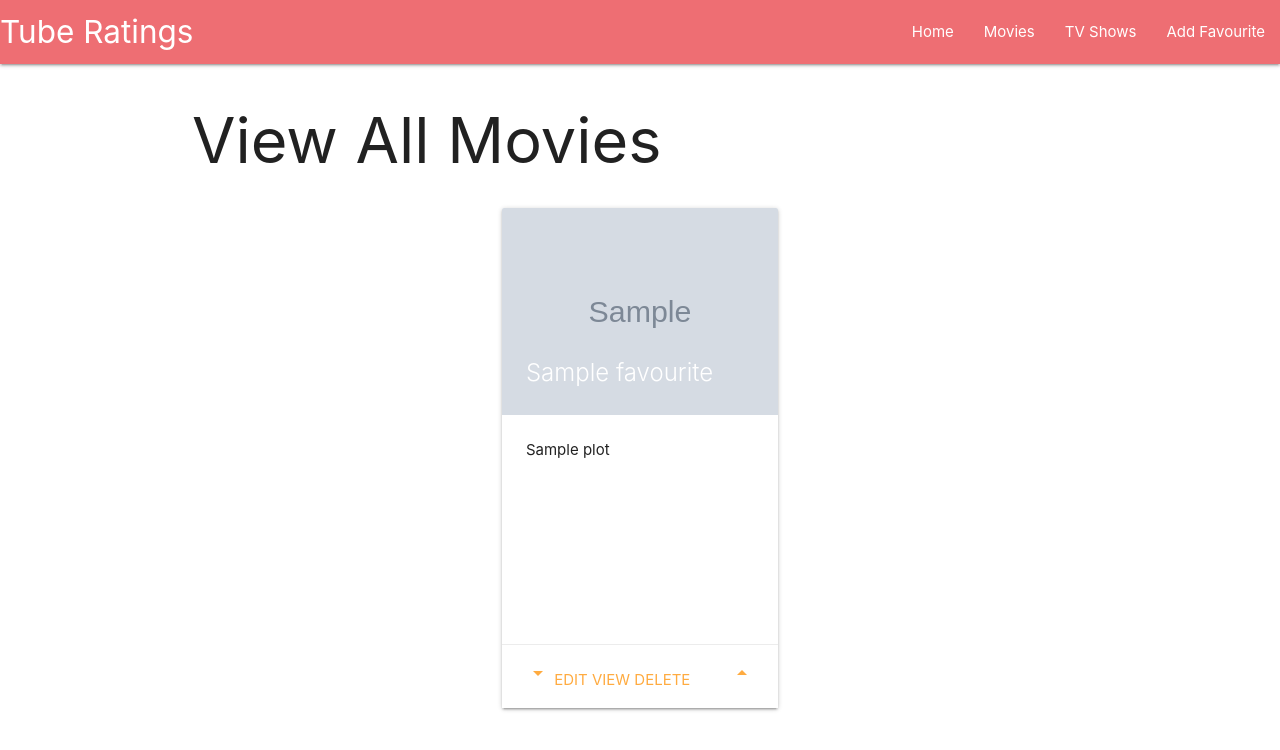
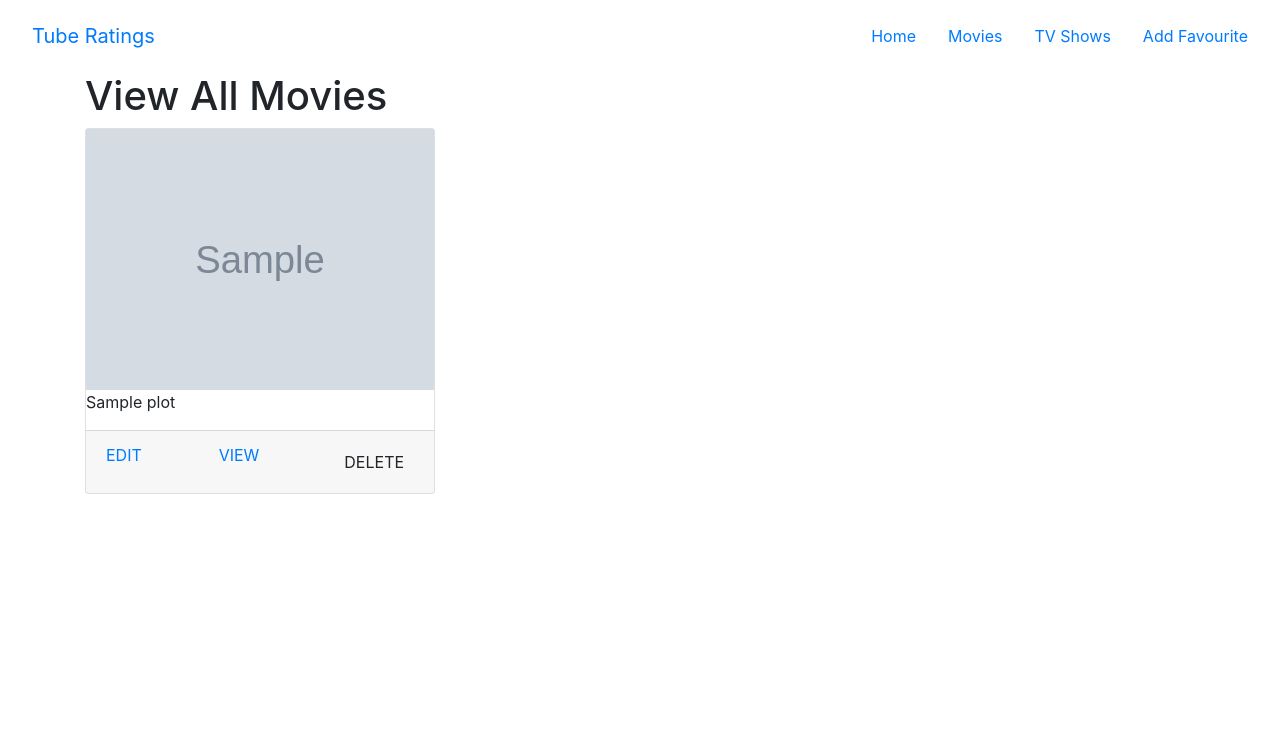
Before and after one commit to Prejudice182/prej-milestone-three, a Flask app: page /view-all/movies in a window 1280 px wide. Shown: the top 750 px of the page. Run offline with Flask 2, Linux system fonts and the light colour scheme; grey boxes marked "Sample" are stand-in pictures; one stand-in notice (Sample message) is shown; a database or web service that is not in the repository returns one stand-in record (values such as "Sample title"); parts of the project's set-up code (start-up, migrations or seed data) failed here and were passed over; some libraries are stand-ins or nearby versions.

Commit message:
Switch from Materialize CSS to Bootstrap

```diff
--- a/application/favs.py
+++ b/application/favs.py
@@ -14,8 +14,8 @@ favs_bp = Blueprint('favs_bp', __name__,
 favs = mongo.db.favourites
 
 # Add Favourite route
-@favs_bp.route('/add-favourite', methods=['GET', 'POST'])
-def add_favourite():
+@favs_bp.route('/add-fav', methods=['GET', 'POST'])
+def add_fav():
     # Create form with EntryForm class
     entry_form = EntryForm()
 
--- a/application/static/css/style.css
+++ b/application/static/css/style.css
@@ -4,10 +4,15 @@
     justify-content: center;
 }
 
-.card .card-action a:not(.btn):not(.btn-large):not(.btn-small):not(.btn-large):not(.btn-floating) {
-    margin: 0;
+.flex .col {
+    margin-left: 0 !important;
 }
 
-.row .col.m4 {
-    margin: 0;
+.card .card-action {
+    padding: 10px 15px;
+    top: 460px;
 }
+
+.card-action .row {
+    margin: -10px 0;
+}
--- a/application/templates/base.html
+++ b/application/templates/base.html
@@ -7,47 +7,43 @@
     <meta http-equiv="X-UA-Compatible" content="ie=edge">
     <title>Tube Ratings - {{ title }}</title>
     <link href="https://fonts.googleapis.com/icon?family=Material+Icons" rel="stylesheet">
-    <link rel="stylesheet" href="https://cdnjs.cloudflare.com/ajax/libs/materialize/1.0.0/css/materialize.min.css">
+    <link rel="stylesheet" href="https://stackpath.bootstrapcdn.com/bootstrap/4.3.1/css/bootstrap.min.css" integrity="sha384-ggOyR0iXCbMQv3Xipma34MD+dH/1fQ784/j6cY/iJTQUOhcWr7x9JvoRxT2MZw1T" crossorigin="anonymous">
     <link rel="stylesheet" href="{{ url_for('static', filename='css/style.css') }}">
 </head>
 
 <body>
-    <nav>
-        <div class="nav-wrapper">
-            <a href="#!" class="brand-logo">Tube Ratings</a>
-            <a href="#" data-target="mobile-collapse" class="sidenav-trigger"><i class="material-icons">menu</i></a>
-            <ul class="right hide-on-med-and-down">
-                <li><a href="/">Home</a></li>
-                <li><a href="/view-all/movies">Movies</a></li>
-                <li><a href="/view-all/tvshows">TV Shows</a></li>
-                <li><a href="/add-favourite">Add Favourite</a></li>
+    <nav class="navbar navbar-expand-lg">
+        <a href="/" class="navbar-brand ml-3">
+            Tube Ratings
+        </a>
+        <button class="navbar-toggler mr-3" type="button" data-toggle="collapse" data-target="#navbarContent" aria-controls="navbarContent" aria-expanded="false" aria-label="Toggle navigation">
+            <span class="navbar-toggler-icon"></span>
+        </button>
+
+        <div class="collapse navbar-collapse" id="navbarContent">
+            <ul class="navbar-nav ml-auto">
+                <li class="nav-item mx-lg-2">
+                    <a href="/" class="nav-link py-3">Home <span class="sr-only">(current)</span></a>
+                </li>
+                <li class="nav-item mx-lg-2">
+                    <a href="{{ url_for('main_bp.view_all', entry_type='movies') }}" class="nav-link py-3">Movies</a>
+                </li>
+                <li class="nav-item mx-lg-2">
+                    <a href="{{ url_for('main_bp.view_all', entry_type='tvshows') }}" class="nav-link py-3">TV Shows</a>
+                </li>
+                <li class="nav-item mx-lg-2">
+                    <a href="{{ url_for('favs_bp.add_fav') }}" class="nav-link py-3">Add Favourite</a>
+                </li>
             </ul>
         </div>
     </nav>
 
-    <ul class="sidenav" id="mobile-collapse">
-        <li><a href="/">Home</a></li>
-        <li><a href="/view-all/movies">Movies</a></li>
-        <li><a href="/view-all/tvshows">TV Shows</a></li>
-        <li><a href="/add-favourite">Add Favourite</a></li>
-    </ul>
-
     <div class="container">
         {% block content %}{% endblock %}
     </div>
-    <script src="https://code.jquery.com/jquery-3.4.1.min.js"
-        integrity="sha256-CSXorXvZcTkaix6Yvo6HppcZGetbYMGWSFlBw8HfCJo=" crossorigin="anonymous"></script>
-    <script src="https://cdnjs.cloudflare.com/ajax/libs/materialize/1.0.0/js/materialize.min.js"></script>
-    <script>
-        $(document).ready(() => {
-            $(".sidenav").sidenav();
-            $("select").formSelect();
-            $('.modal').modal();
-        });
-        {% for message in get_flashed_messages() %}
-            M.toast({ html: "{{ message }}" })
-        {% endfor %}
-    </script>
+    <script src="https://code.jquery.com/jquery-3.3.1.slim.min.js" integrity="sha384-q8i/X+965DzO0rT7abK41JStQIAqVgRVzpbzo5smXKp4YfRvH+8abtTE1Pi6jizo" crossorigin="anonymous"></script>
+    <script src="https://cdnjs.cloudflare.com/ajax/libs/popper.js/1.14.7/umd/popper.min.js" integrity="sha384-UO2eT0CpHqdSJQ6hJty5KVphtPhzWj9WO1clHTMGa3JDZwrnQq4sF86dIHNDz0W1" crossorigin="anonymous"></script>
+    <script src="https://stackpath.bootstrapcdn.com/bootstrap/4.3.1/js/bootstrap.min.js" integrity="sha384-JjSmVgyd0p3pXB1rRibZUAYoIIy6OrQ6VrjIEaFf/nJGzIxFDsf4x0xIM+B07jRM" crossorigin="anonymous"></script>
 </body>
 
 </html>
--- a/application/templates/view-all.html
+++ b/application/templates/view-all.html
@@ -1,24 +1,35 @@
 {% extends 'base.html'%}
 {% macro render_card(entry) -%}
-<div class="col m4">
-    <div class="card large">
-        <div class="card-image">
-            <img class="responsive-img" src="{{ entry.Poster }}" alt="{{ entry.Title }}">
-            <span class="card-title">{{ entry.Title }}</span>
-        </div>
+<div class="col-lg-6 col-xl-4">
+    <div class="card">
+        <img class="responsive-img" src="{{ entry.Poster }}" alt="Poster for {{ entry.Title }}">
         <div class="card-content">
             <p>{{ entry.Plot }}</p>{{ caller() }}
         </div>
-        <div class="card-action">
-            <a href="/vote-down/{{ entry._id }}"><i class="material-icons">arrow_drop_down</i></a>
+        <div class="card-footer">
+            <div class="row">
+                <div class="col-sm-4">
                     <a href="{{ url_for('favs_bp.edit_fav', entry_id=entry._id) }}">EDIT</a>
+                </div>
+                <div class="col-sm-4">
                     <a href="{{ url_for('favs_bp.view_fav', entry_id=entry._id) }}">VIEW</a>
-            <a href="#deleteModal{{ entry._id }}" class="modal-trigger">DELETE</a>
-            <a href="/vote-up/{{ entry._id }}" class="right"><i class="material-icons">arrow_drop_up</i></a>
                 </div>
-        <div class="modal" id="deleteModal{{ entry._id }}">
+                <div class="col-sm-4">
+                    <button data-toggle="modal" data-target="#deleteModal{{ entry._id }}" class="btn">DELETE</button>
+                </div>
+            </div>
+        </div>
+        <div class="modal" id="deleteModal{{ entry._id }}" tabindex="-1" role="dialog" aria-labelledby="deleteModalLabel{{ entry._id }}" aria-hidden="true">
+            <div class="modal-dialog" role="document">
                 <div class="modal-content">
-                <h4>Are you sure you want to delete:</h4>
+                    <div class="modal-header">
+                        <h4 class="modal-title" id="deleteModalLabel{{ entry._id }}"></h5>
+                        <button type="button" class="close" data-dismiss="modal" aria-label="Close">
+                            <span aria-hidden="true">&times;</span>
+                        </button>
+                    </div>
+                    <div class="modal-body">
+                        <h5>Are you sure you want to delete:</h5>
                         <p>Title: {{ entry.Title }}</p>
                         <p>Added By: {{ entry.AddedBy }}</p>
                         <p>Reason: {{ entry.Reason }}</p>
@@ -29,6 +40,9 @@
                             <input type="submit" value="DELETE">
                         </form>
                         <a href="#!" class="modal-close">CANCEL</a>
+                        <button type="button" class="btn" data-dismiss="modal">CLOSE</button>
+                    </div>
+                </div>
             </div>
         </div>
     </div>
@@ -36,7 +50,7 @@
 {%- endmacro %}
 {% block content %}
 <h1>View All {{ title }}</h1>
-<div class="row flex">
+<div class="row">
     {% for entry in entries %}
     {% call render_card(entry) %} {% endcall %}
     {% else %}
```
Also changed, not shown: application/templates/add-fav.html (+9 -11 lines), application/templates/edit-fav.html (+4 -6 lines), application/templates/index.html (+20 -14 lines), application/templates/view-fav.html (+7 -7 lines), tests/test_basic.py (+1 -1 lines), tests/test_db.py (+1 -1 lines). Lines whose indentation alone changed are shown as unchanged.
